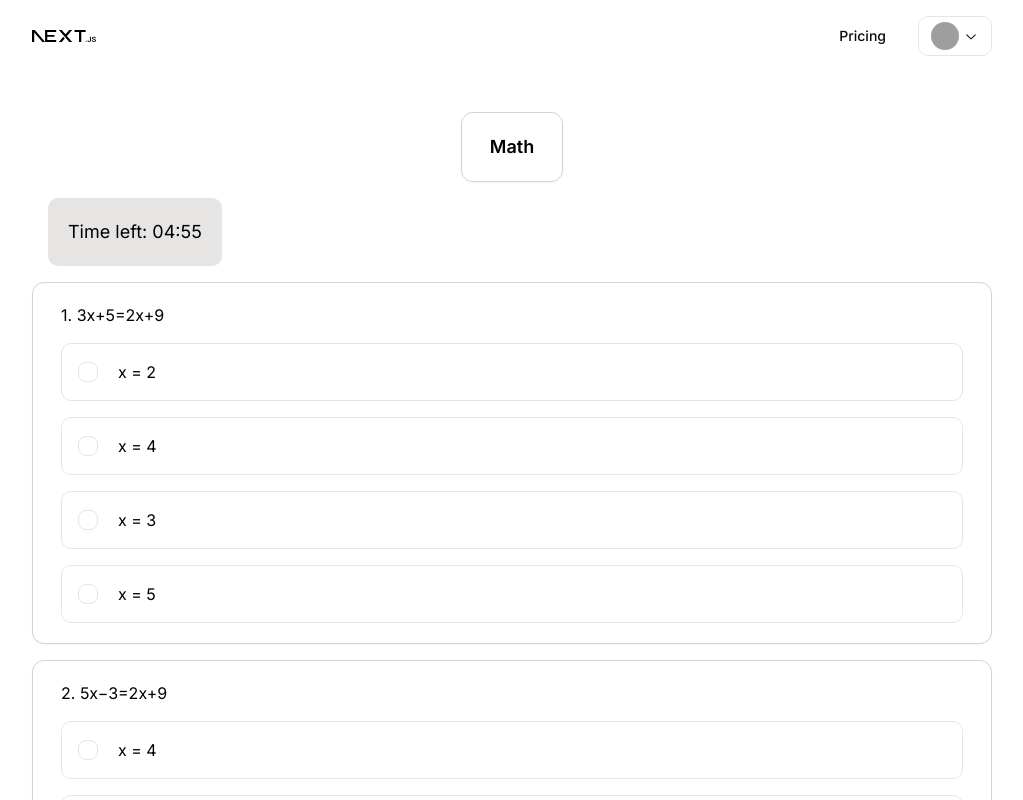
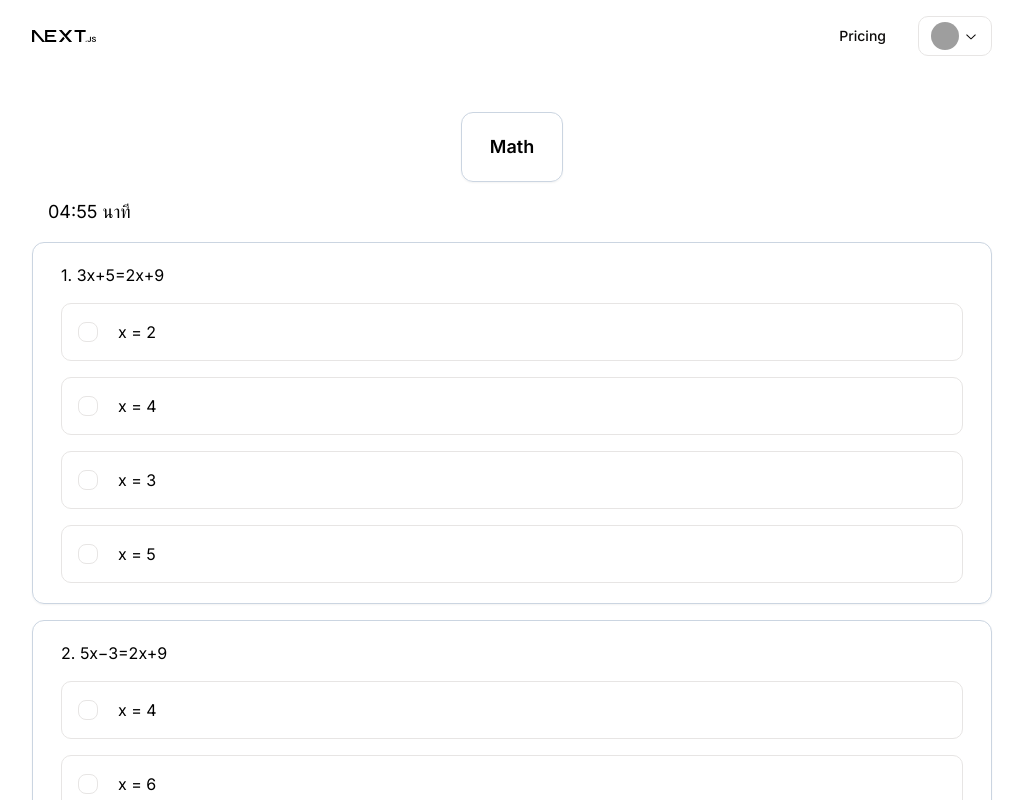
Before and after one commit to Drive-D-Dev/EdTech, a Next.js app in the folder frontend/: page /mock in a window 1280 px wide. Shown: the top 800 px of the page, without its empty margins (128-1151 px from the left). Built offline with nearby package versions, Linux system fonts and the light colour scheme; grey boxes are pictures that could not be loaded.

Commit message:
edit timer

```diff
--- a/frontend/src/components/timer-countdown.tsx
+++ b/frontend/src/components/timer-countdown.tsx
@@ -37,11 +37,9 @@ const CountdownTimer: React.FC<CountdownTimerProps> = ({
   };
 
   return (
-    <div className="flex flex-col bg-stone-200 rounded-md p-5">
-      <p className="text-black text-lg font-normal">
-        Time left: {formatTime(timeLeft)}
-      </p>
-    </div>
+    <p className="text-black text-lg font-normal">
+      {formatTime(timeLeft)} นาที
+    </p>
   );
 };
 
```
Also changed, not shown: frontend/src/components/answerbox.tsx (+4 -4 lines), frontend/src/components/choicebox.tsx (+7 -6 lines).
